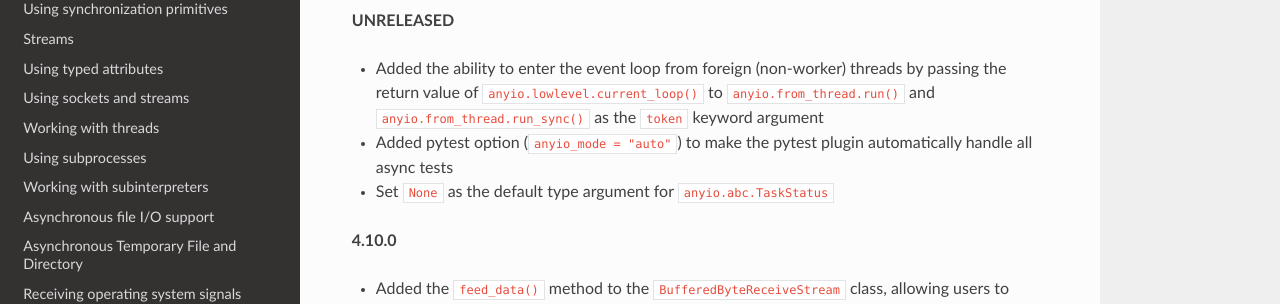
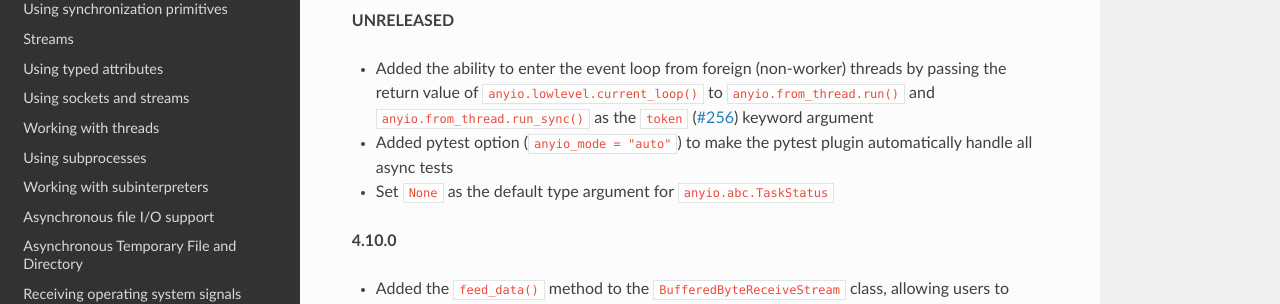
Before and after one commit to agronholm/anyio, a Sphinx documentation site: the page built from docs/versionhistory.rst, in a window 1280 px wide and 900 px high. Shown: the part 199-503 px from the top of the window. Built offline with Sphinx 7.4.7 and the Read the Docs theme 3.1.0, drawn with Linux system fonts in a browser that asks for light colours; the version number could not be read and is left out.

Commit message:
Added issue link

```diff
--- a/docs/versionhistory.rst
+++ b/docs/versionhistory.rst
@@ -8,6 +8,7 @@
 - Added the ability to enter the event loop from foreign (non-worker) threads by
   passing the return value of ``anyio.lowlevel.current_loop()`` to
   ``anyio.from_thread.run()`` and ``anyio.from_thread.run_sync()`` as the ``token``
+  (`#256 <https://github.com/agronholm/anyio/issues/256>`_)
   keyword argument
 - Added pytest option (``anyio_mode = "auto"``) to make the pytest plugin automatically
   handle all async tests
```
